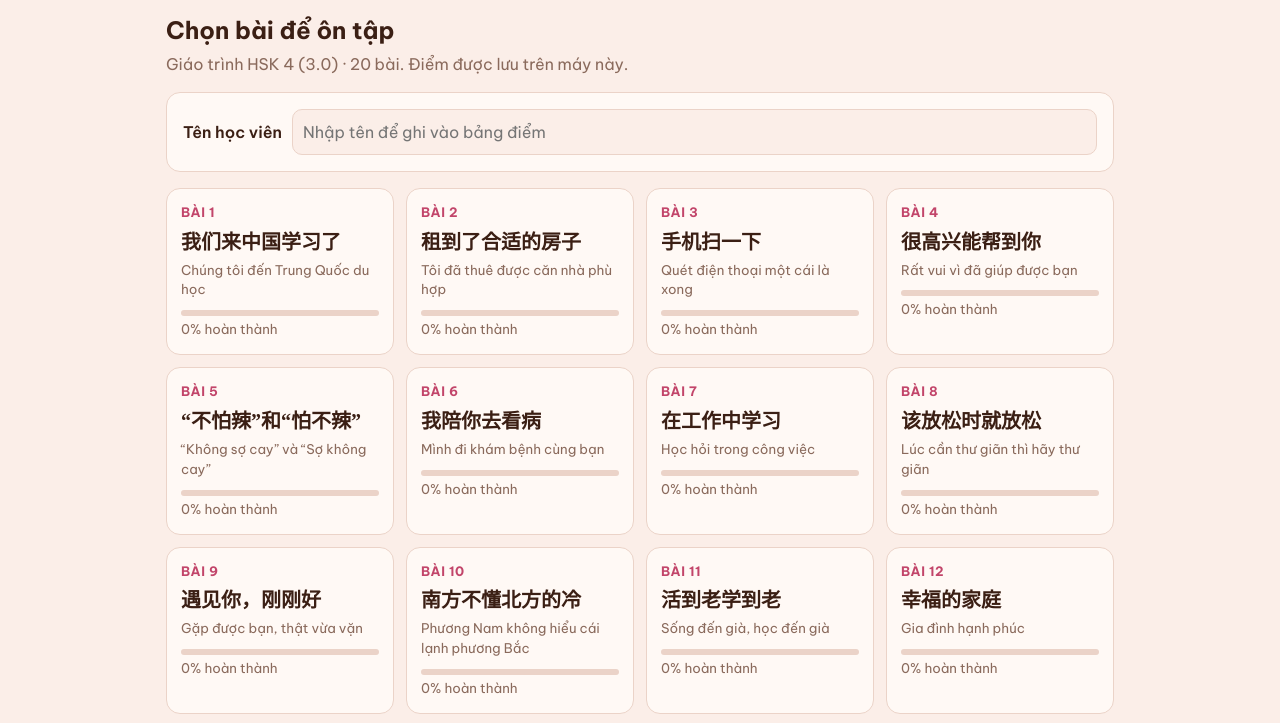
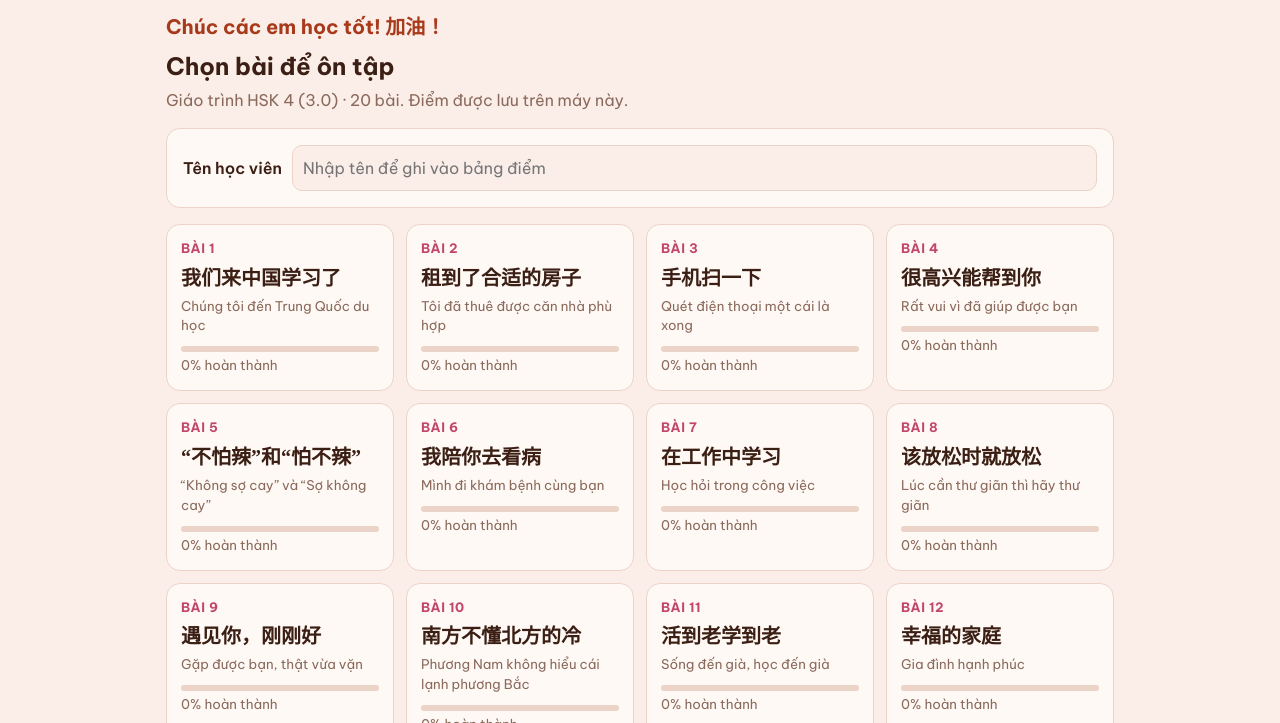
Before and after one commit to TTDolin/HSK-4-3.0, a plain HTML site: page index.html in a window 1280 px wide. Shown: the part 64-787 px from the top of the page. Drawn offline with Linux system fonts and the light colour scheme.

Commit message:
Thêm lời chúc ở đầu trang chủ
Co-Authored-By: Claude Opus 5.5 <noreply@anthropic.com>

```diff
--- a/index.html
+++ b/index.html
@@ -129,7 +129,7 @@ const wait=(ms,my)=>new Promise(r=>setTimeout(()=>r(my===run),ms));
 let run=0; /* cancels running sequences when the view changes */
 /* ---------- views ---------- */
 function home(){
-  const v=$(`<div><h2>Chọn bài để ôn tập</h2><p class="sub">Giáo trình HSK 4 (3.0) · 20 bài. Điểm được lưu trên máy này.</p>
+  const v=$(`<div><p style="margin:0 0 6px;font-size:20px;font-weight:700;color:var(--brand)">Chúc các em học tốt! 加油！</p><h2>Chọn bài để ôn tập</h2><p class="sub">Giáo trình HSK 4 (3.0) · 20 bài. Điểm được lưu trên máy này.</p>
   <div class="card row" style="margin-bottom:16px"><label for="stu" style="font-weight:600">Tên học viên</label><input type="text" id="stu" style="flex:1;min-width:160px" placeholder="Nhập tên để ghi vào bảng điểm"></div>
   <div class="grid" id="g"></div></div>`);
   const inp=v.querySelector('#stu');inp.value=S.name||'';inp.oninput=()=>{S.name=inp.value.trim();save()};
```
